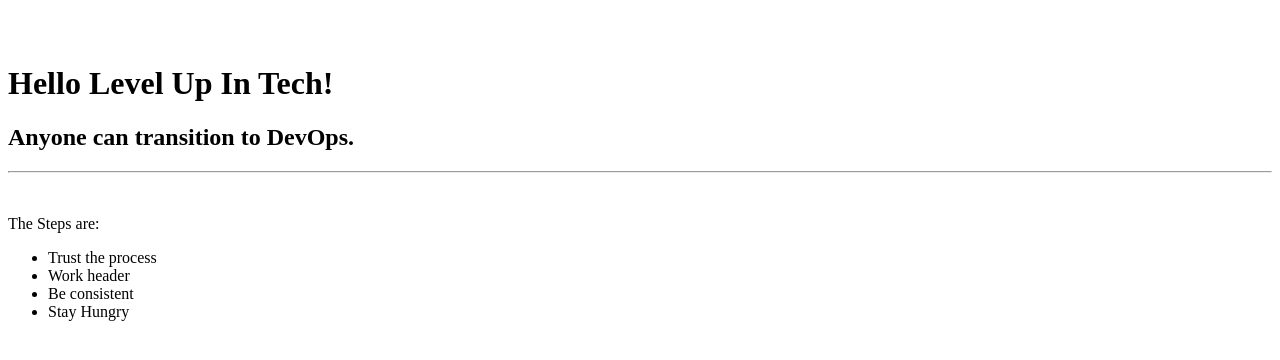
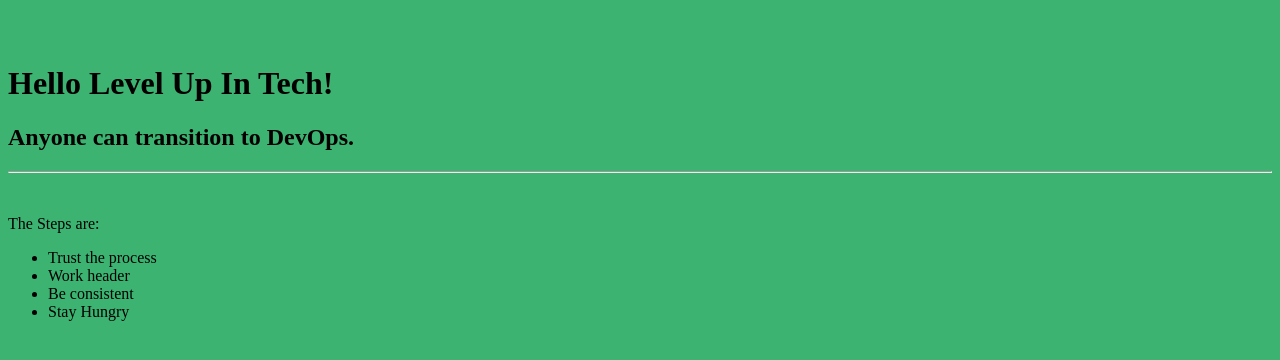
Before and after one commit to hortensehouendji/static-web-hosting, a plain HTML site: page index.html in a window 1280 px wide. Drawn offline with Linux system fonts and the light colour scheme.

```diff
--- a/index.html
+++ b/index.html
@@ -13,3 +13,4 @@
     <li>Be consistent</li>
     <li>Stay Hungry</li>
   </ul>
+  <body style="background-color:MediumSeaGreen;"></body>
```
